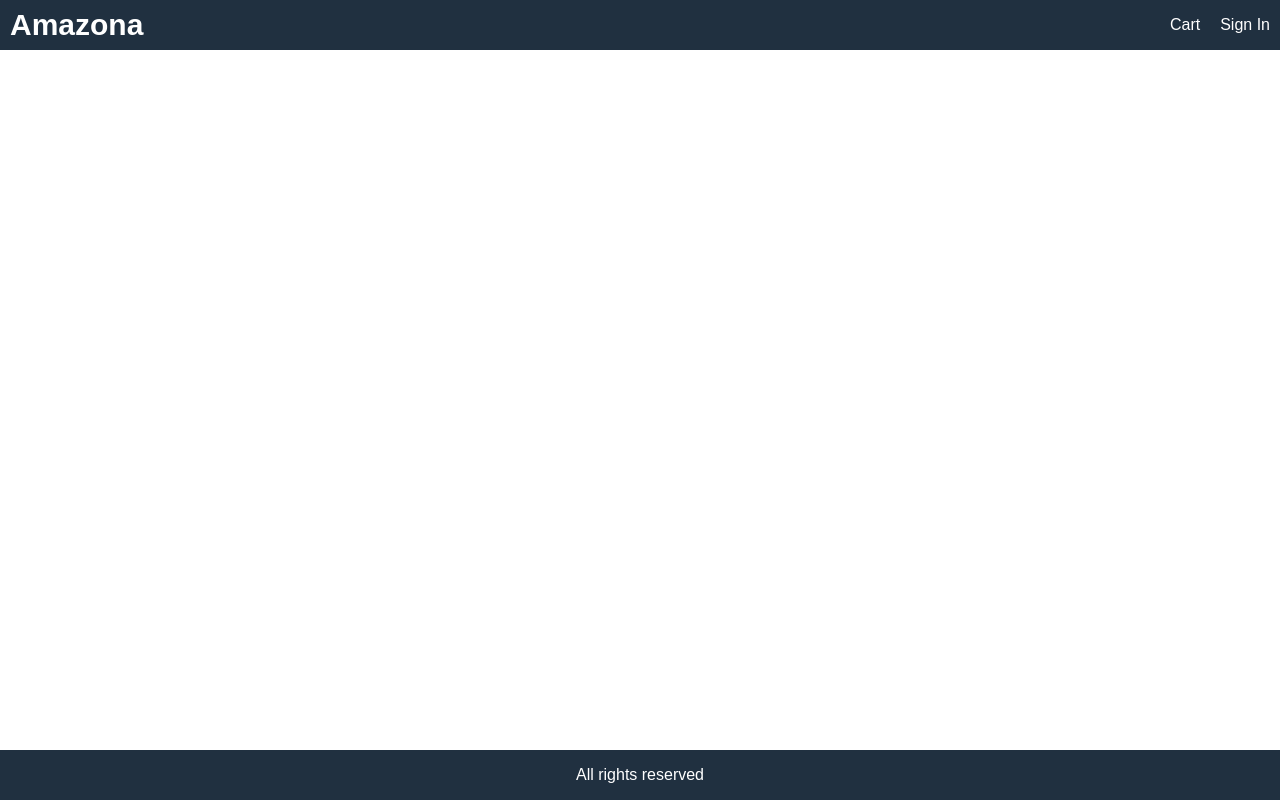
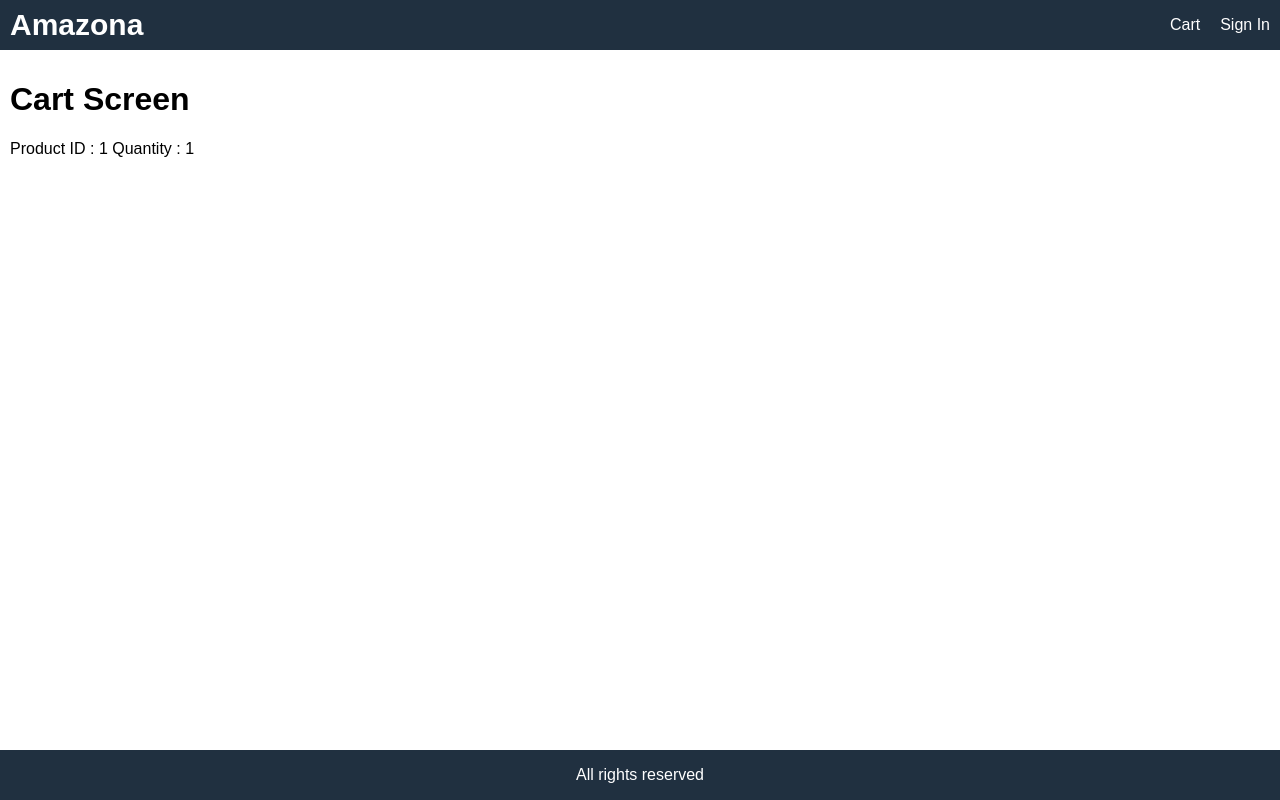
Before and after one commit to Damirbey/Amazona, a React (Create React App) app in the folder frontend/: page /cart/1 in a window 1280 px wide. Built offline with nearby package versions, Linux system fonts and the light colour scheme.

Commit message:
Add to Cart Implementation 1

```diff
--- a/frontend/src/App.js
+++ b/frontend/src/App.js
@@ -1,5 +1,6 @@
 import React from "react";
 import {BrowserRouter,Route} from "react-router-dom";
+import CartScreen from "./screens/CartScreen";
 import HomeScreen from "./screens/HomeScreen";
 import ProductScreen from "./screens/ProductScreen";
 
@@ -19,6 +20,7 @@
             </header>
 
             <main>
+              <Route path="/cart/:id?" component={CartScreen}></Route>
               <Route path="/" component={HomeScreen} exact></Route>
               <Route path="/product/:id" component={ProductScreen}></Route>
             </main>
--- a/frontend/src/index.css
+++ b/frontend/src/index.css
@@ -129,6 +129,9 @@
 button.primary {
   background-color: #f0c040;
 }
+select,
+input,
+textarea,
 button {
   background-color: #f8f8f8;
   cursor: pointer;
--- /dev/null
+++ b/frontend/src/screens/CartScreen.js
@@ -0,0 +1,16 @@
+import React from "react";
+
+function CartScreen(props){
+    const productID = props.match.params.id;
+    const qty = props.location.search ? Number(props.location.search.split('=')[1]):1;
+
+    return(
+    <div>
+        <h1>Cart Screen</h1>
+        <p>
+            Product ID : {productID} Quantity : {qty}
+        </p>
+    </div>)
+}
+
+export default CartScreen;
--- a/frontend/src/screens/ProductScreen.js
+++ b/frontend/src/screens/ProductScreen.js
@@ -1,4 +1,4 @@
-import React, { useEffect } from "react";
+import React, { useEffect, useState } from "react";
 import { useDispatch, useSelector } from "react-redux";
 import { listProductDetails } from "../actions/productActions";
 import MessageBox from "../components/MessageBox";
@@ -11,7 +11,11 @@
     const productID = props.match.params.id;
     const productListDetails = useSelector((state)=>state.productDetailsList);
     const {loading,error,product} = productListDetails;
+    const [qty,setQty] = useState(1);
 
+    const addToCartHandler = ()=>{
+        props.history.push(`/cart/${productID}?qty=${qty}`);
+    }
     useEffect(()=>{
         dispatch(listProductDetails(productID));
     },[dispatch,productID])
@@ -54,9 +58,31 @@
                                 <div className="inStock">In Stock</div>
                                 :<div className="unavailable">Unavailable</div>}
                             </li>
-                            <li>
-                                <button className="block primary" type="button">Add to Cart</button>
-                            </li>
+                            {
+                                product.countInStock > 0 && (
+                                    <>
+                                        <li>
+                                            <div className="row">
+                                                <div>Qty</div>
+                                                <div>
+                                                    <select
+                                                     value={qty}
+                                                     onChange={(e)=>setQty(e.target.value)}
+                                                    >
+                                                        {[...Array(product.countInStock).keys()].map((x)=>(
+                                                            <option key={x+1} value={x+1}>{x+1}</option>
+                                                        ))}
+                                                    </select>
+                                                </div>
+                                            </div>
+                                        </li>
+                                        <li>
+                                            <button onClick={addToCartHandler} className="block primary" type="button">Add to Cart</button>
+                                        </li>
+                                    </>
+                                )
+                            }
+
                         </ul>
                     </div>
 
```
